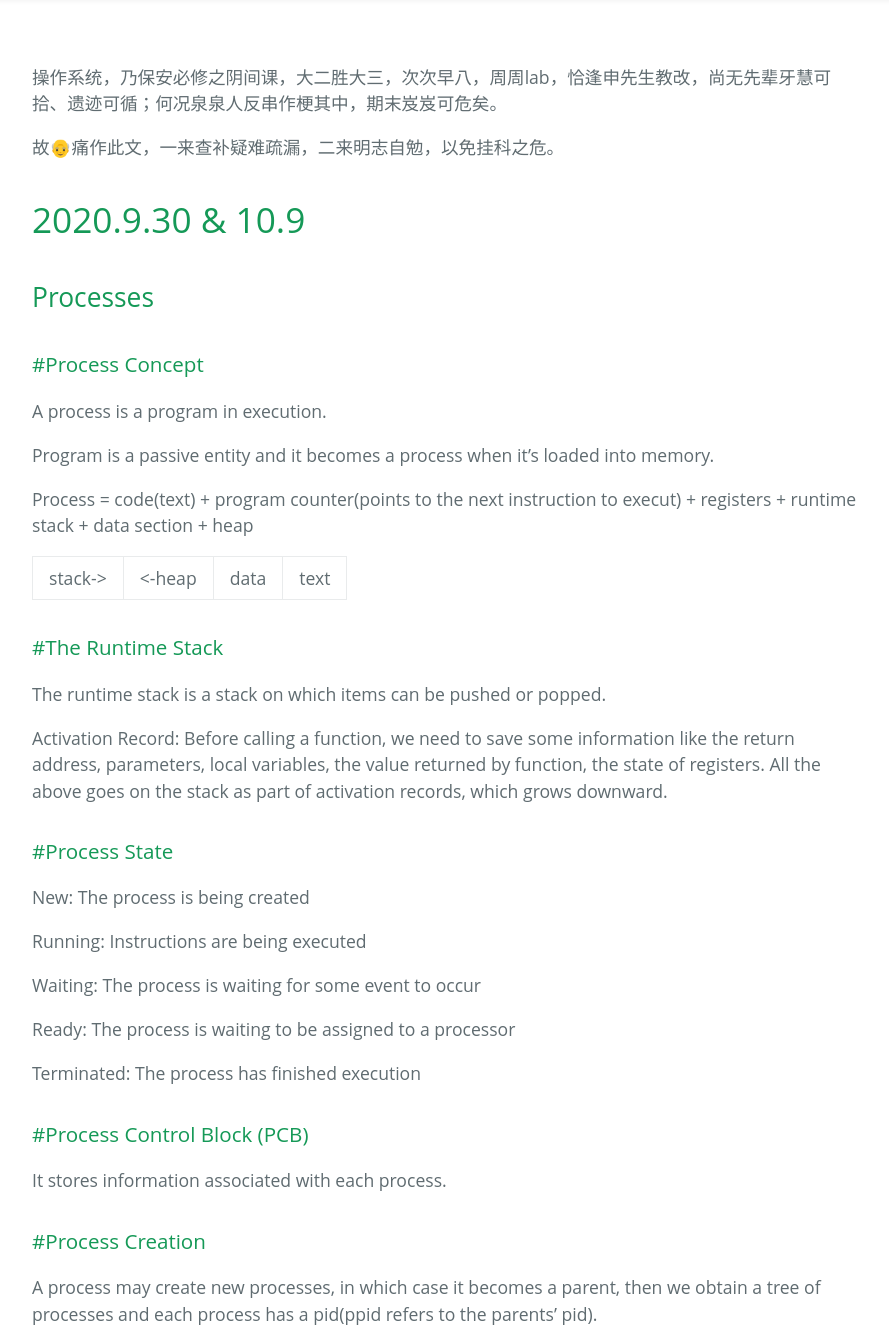
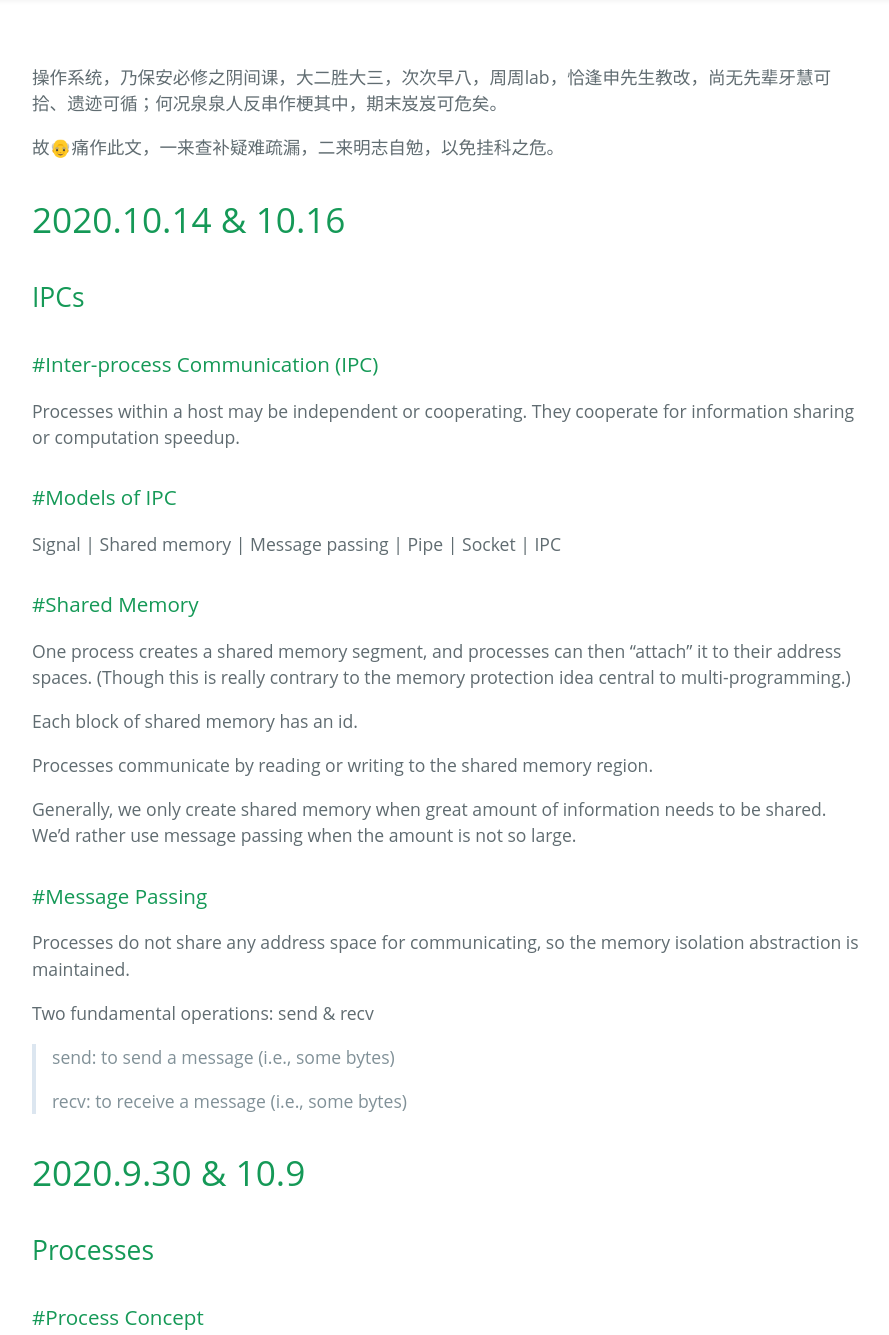
Before and after one commit to NishikinoSky/NishikinoSky.github.io, a Jekyll site: the page built from _posts/2020-10-16-Operating-System.md, in a window 1280 px wide and 1400 px high, scrolled down 289 px, cut to the strip 65-1400 px from the top of the window. Shown: the whole strip, without its empty margins (192-1081 px from the left). Built offline with Jekyll 4.4.1, drawn with Linux system fonts in a browser that asks for light colours; some web fonts are replaced; some of the changed text lies outside the part shown.

Commit message:
Update 2020-10-16-Operating-System.md

```diff
--- a/_posts/2020-10-16-Operating-System.md
+++ b/_posts/2020-10-16-Operating-System.md
@@ -7,6 +7,38 @@ stickie: false
 操作系统，乃保安必修之阴间课，大二胜大三，次次早八，周周lab，恰逢申先生教改，尚无先辈牙慧可拾、遗迹可循；何况泉泉人反串作梗其中，期末岌岌可危矣。
 
 故👴痛作此文，一来查补疑难疏漏，二来明志自勉，以免挂科之危。
+
+# 2020.10.14 & 10.16
+
+## IPCs
+
+### #Inter-process Communication (IPC)
+Processes within a host may be independent or cooperating. They cooperate for information sharing or computation speedup.
+
+### #Models of IPC
+Signal | Shared memory | Message passing | Pipe | Socket | IPC
+
+### #Shared Memory
+One process creates a shared memory segment, and processes can then “attach” it to their address spaces. (Though this is really contrary to the memory protection idea central to multi-programming.)
+
+Each block of shared memory has an id.
+
+Processes communicate by reading or writing to the shared memory region.
+
+Generally, we only create shared memory when great amount of information needs to be shared. We'd rather use message passing when the amount is not so large.
+
+### #Message Passing
+Processes do not share any address space for communicating, so the memory isolation abstraction is maintained.
+
+Two fundamental operations: send & recv
+
+>send: to send a message (i.e., some bytes)
+>
+>recv: to receive a message (i.e., some bytes)
+
+
+
+
 
 # 2020.9.30 & 10.9
 
@@ -83,7 +115,14 @@ Use PCB to save and load states of different processes.
 ### #Zombie
 They’re dead, but alive.
 
+Zombie happens when a child process terminates until it is “reaped” (garbage collected) by the OS.
 
+Zombies don't consume CPU and only consume a slot in memory.
+
+### #Orphans
+An orphan process is one whose parent has died.
+
+In this case, the orphan is “adopted” by the process with pid 1.
 
 # 2020.9.27
 
```
